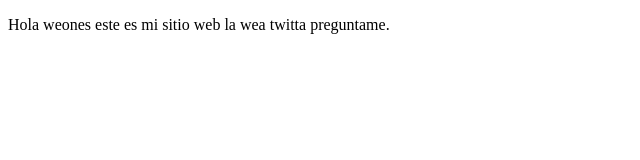
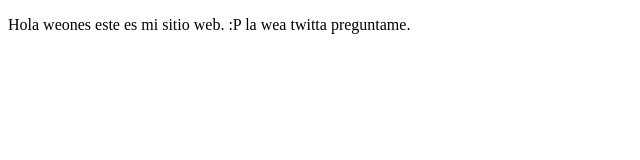
Before and after one commit to BrunoSoloHayUno/proyectosDemoCursoPrework, a plain HTML site: page index.html in a window 1280 px wide. Shown: the full height of the page, 0-640 px from the left. Drawn offline with Linux system fonts and the light colour scheme.

Commit message:
cambios minimos

```diff
--- a/index.html
+++ b/index.html
@@ -8,7 +8,7 @@
 </head>
 <body>
     <p>
-        Hola weones este es mi sitio web
+        Hola weones este es mi sitio web. :P
         la wea twitta preguntame.
     </p>
 </body>
```
